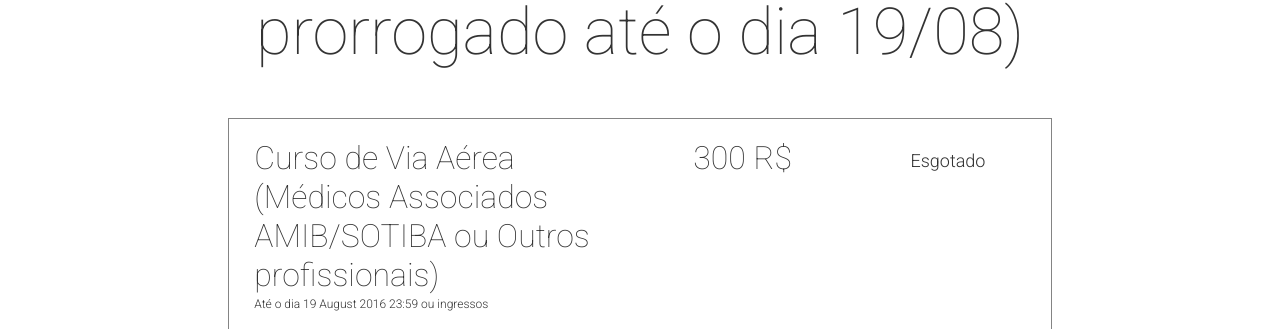
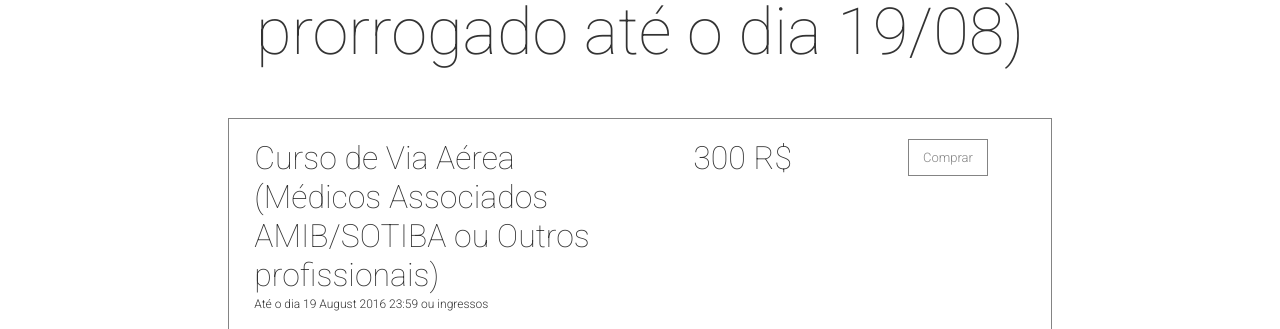
Before and after one commit to ricardotassio/ricardotassio.github.io, a Jekyll site: the page built from index.html, in a window 1280 px wide and 900 px high, scrolled down 11681 px. Shown: the part 110-439 px from the top of the window. Built offline with Jekyll 4.4.1, drawn with Linux system fonts in a browser that asks for light colours; nearby versions of some CDN libraries; comment, search, counter and statistics services are not loaded.

Commit message:
Segundo Lote

```diff
--- a/_config.yml
+++ b/_config.yml
@@ -146,8 +146,6 @@ ticketsOffers:
   ticketContentList: ["Este valor permanecerá até o dia 19/08"]
   validFrom: "2016-07-28T10:00"
   validThrough: "2016-08-19T23:59"
-  soldOut: true
-  soldOutText: "Esgotado"
  -
   name: "Curso de Via Aérea (Médicos Não Associado AMIB/SOTIBA)"
   price: "340"
```
